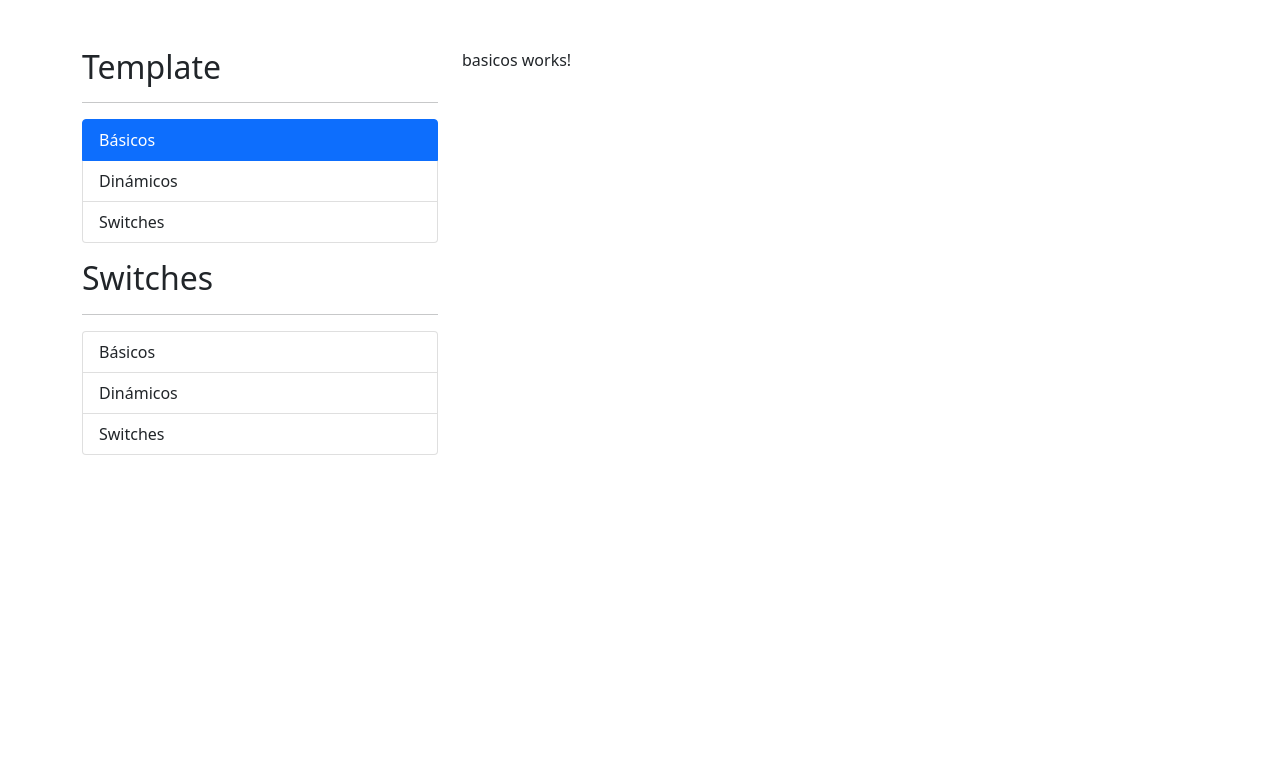
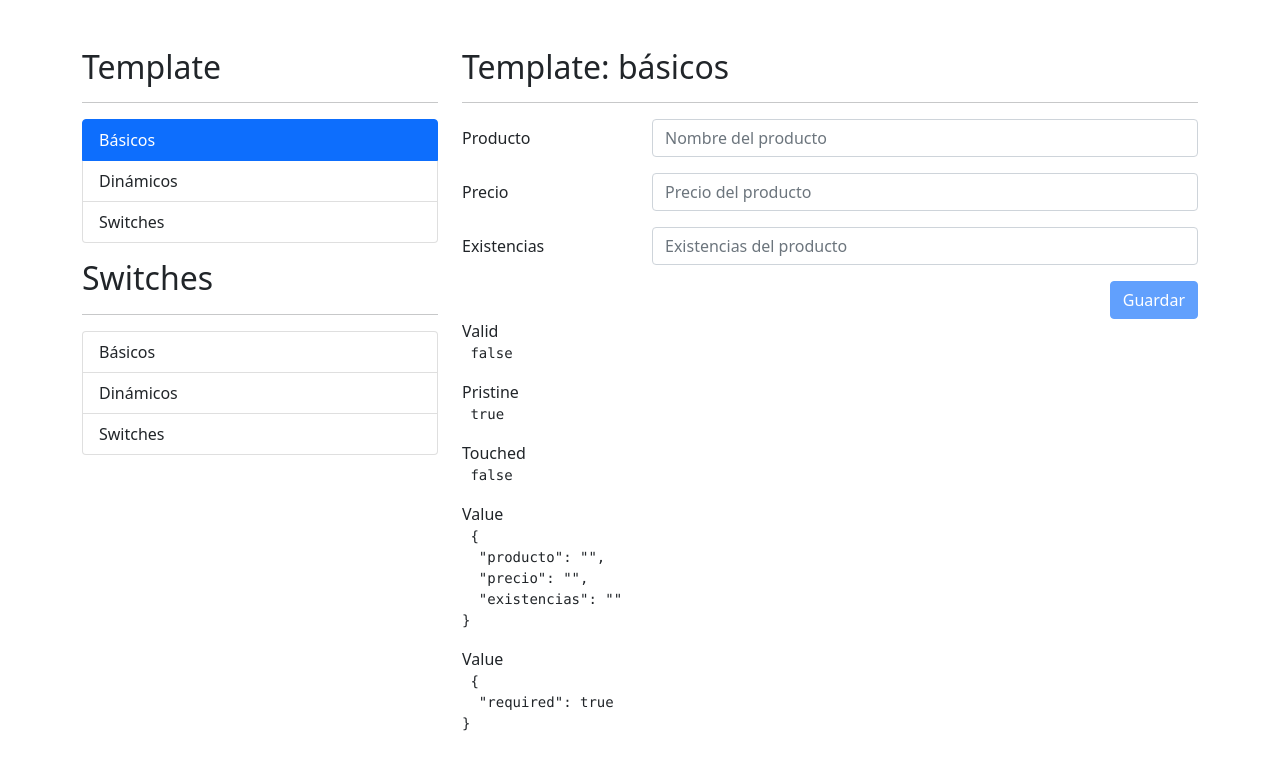
Before and after one commit to jomas94/FormulariosApp, an Angular app: page /template/basicos in a window 1280 px wide. Shown: the top 770 px of the page. Built offline with nearby package versions, Linux system fonts and the light colour scheme.

Commit message:
directiva personalizada

```diff
--- a/src/app/template/basicos/basicos.component.html
+++ b/src/app/template/basicos/basicos.component.html
@@ -1 +1,84 @@
-<p>basicos works!</p>
+<h2>Template: básicos</h2>
+<hr>
+
+<div class="row">
+    <div class="col">
+        <form (ngSubmit)="guardar()" #miFormulario="ngForm">
+            <!-- campo producto -->
+            <div class="mb-3 row">
+                <label for="" class="col-sm-3 col-form-label">Producto</label>
+                <div class="col-sm-9">
+                    <input type="text"
+                            ngModel
+                            name="producto"
+                            class="form-control"
+                            placeholder="Nombre del producto"
+                            minlength="3"
+                            required>
+                    <span class="form-text text-danger"
+                            *ngIf="nombreValido()">
+                        Debe de ser de 3 letras min.
+                    </span>
+                </div>
+            </div>
+            <!-- campo precio -->
+            <div class=" mb-3 row">
+                <label for="precio" class="col-sm-3 col-form-label">Precio</label>
+                <div class="col-sm-9">
+                    <input type="number"
+                            ngModel
+                            name="precio"
+                            class="form-control"
+                            placeholder="Precio del producto"
+                            required>
+                            <span class="form-text text-danger"
+                            *ngIf="precioValido()">
+                        El precio debe de ser 0 o mayor
+                    </span>
+                </div>
+            </div>
+            <!-- campo existencias -->
+            <div class="mb-3 row">
+                <label for="" class="col-sm-3 col-form-label">Existencias</label>
+                <div class="col-sm-9">
+                    <input type="number" min="0"
+                            ngModel
+                            name="existencias"
+                            customMin
+                            [minimo]="0"
+                            class="form-control"
+                            placeholder="Existencias del producto"
+                            required>
+                </div>
+            </div>
+            <div class="row">
+                <div class="col">
+                    <button type="submit"
+                    [disabled]="miFormulario.invalid"
+                            class="btn btn-primary float-end">
+                        Guardar
+                    </button>
+                </div>
+            </div>
+        </form>
+    </div>
+</div>
+
+<div class="row">
+    <div class="col">
+        <span>Valid</span>
+        <pre> {{miFormulario.valid}} </pre>
+
+        <span>Pristine</span>
+        <pre> {{miFormulario.pristine}} </pre>
+
+        <span>Touched</span>
+        <pre> {{miFormulario.touched}} </pre>
+
+        <span>Value</span>
+        <pre> {{miFormulario.value | json}} </pre>
+
+        <span>Value</span>
+        <pre> {{miFormulario.controls.existencias?.errors | json}} </pre>
+    </div>
+</div>
--- a/src/app/template/basicos/basicos.component.ts
+++ b/src/app/template/basicos/basicos.component.ts
@@ -1,4 +1,5 @@
-import { Component, OnInit } from '@angular/core';
+import { Component, OnInit, ViewChild } from '@angular/core';
+import { NgForm } from '@angular/forms';
 
 @Component({
   selector: 'app-basicos',
@@ -6,11 +7,29 @@
   styles: [
   ]
 })
+
 export class BasicosComponent implements OnInit {
 
+  @ViewChild('miFormulario') miFormulario!: NgForm;
   constructor() { }
 
   ngOnInit(): void {
   }
 
+  nombreValido():boolean{
+    return this.miFormulario?.controls.producto?.invalid
+            &&  this.miFormulario?.controls.producto?.touched
+  }
+
+  precioValido():boolean{
+    return this.miFormulario?.controls.precio?.value < 0
+            &&  this.miFormulario?.controls.producto?.touched;
+  }
+
+  guardar(){
+    console.log(this.miFormulario);
+
+
+  }
+
 }
--- /dev/null
+++ b/src/app/template/directives/custom-min.directive.ts
@@ -0,0 +1,31 @@
+import { Directive, Input } from '@angular/core';
+import { FormControl, NG_VALIDATORS, Validator } from '@angular/forms';
+
+
+@Directive({
+    selector: '[customMin][ngModel]',
+    providers: [{
+        provide: NG_VALIDATORS,
+        useExisting: CustomMinDirective,
+        multi: true
+    }]
+})
+export class CustomMinDirective implements Validator{
+
+    @Input() minimo!: number;
+
+    constructor(){
+        console.log('directiva', this.minimo);
+
+    }
+
+    validate(control:FormControl){
+        let inputValue = control.value;
+
+       return (inputValue < this.minimo)
+                ? {'customMinError': true}
+                : null ;
+
+    }
+
+}
```
Also changed, not shown: src/app/template/template.module.ts (+8 -2 lines).
